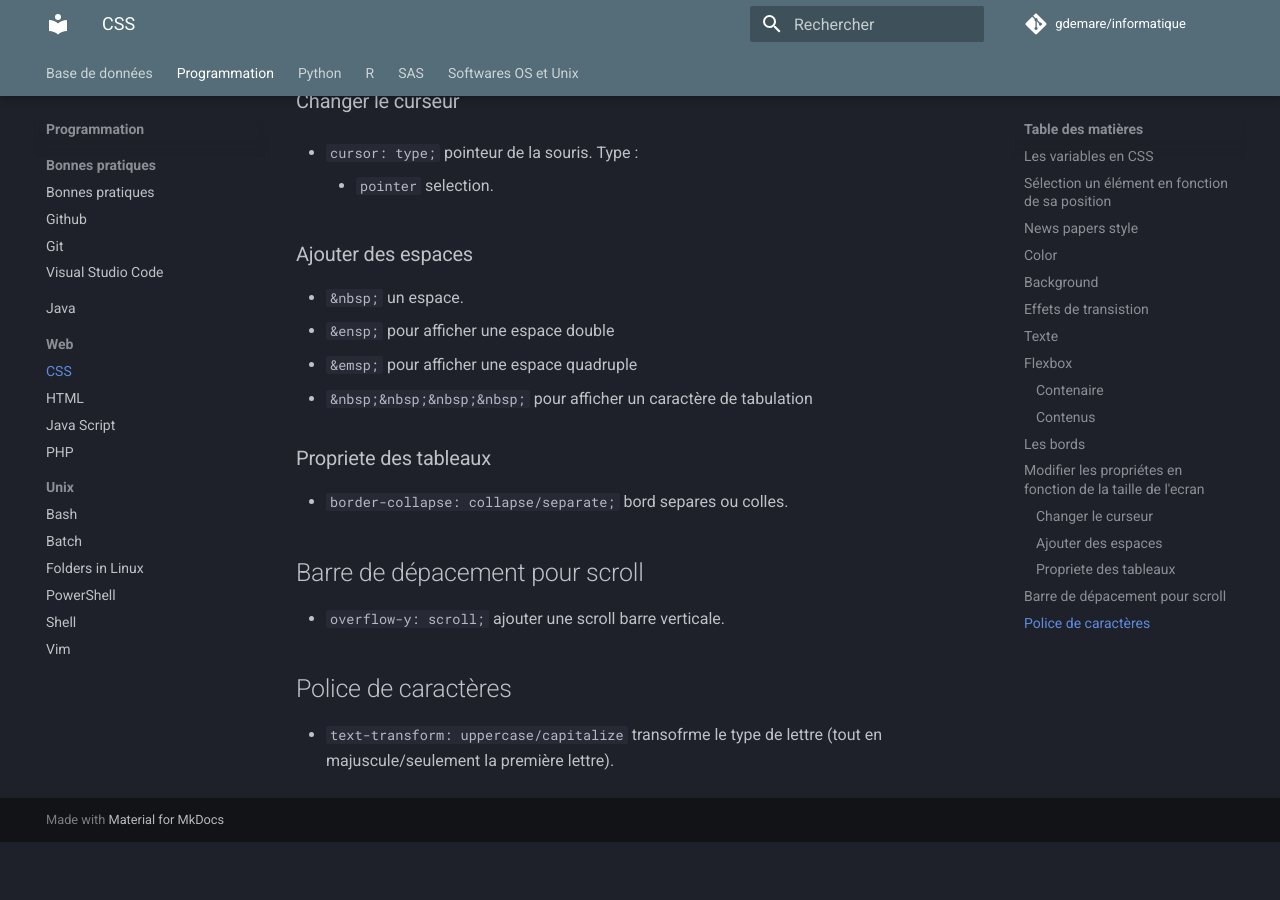
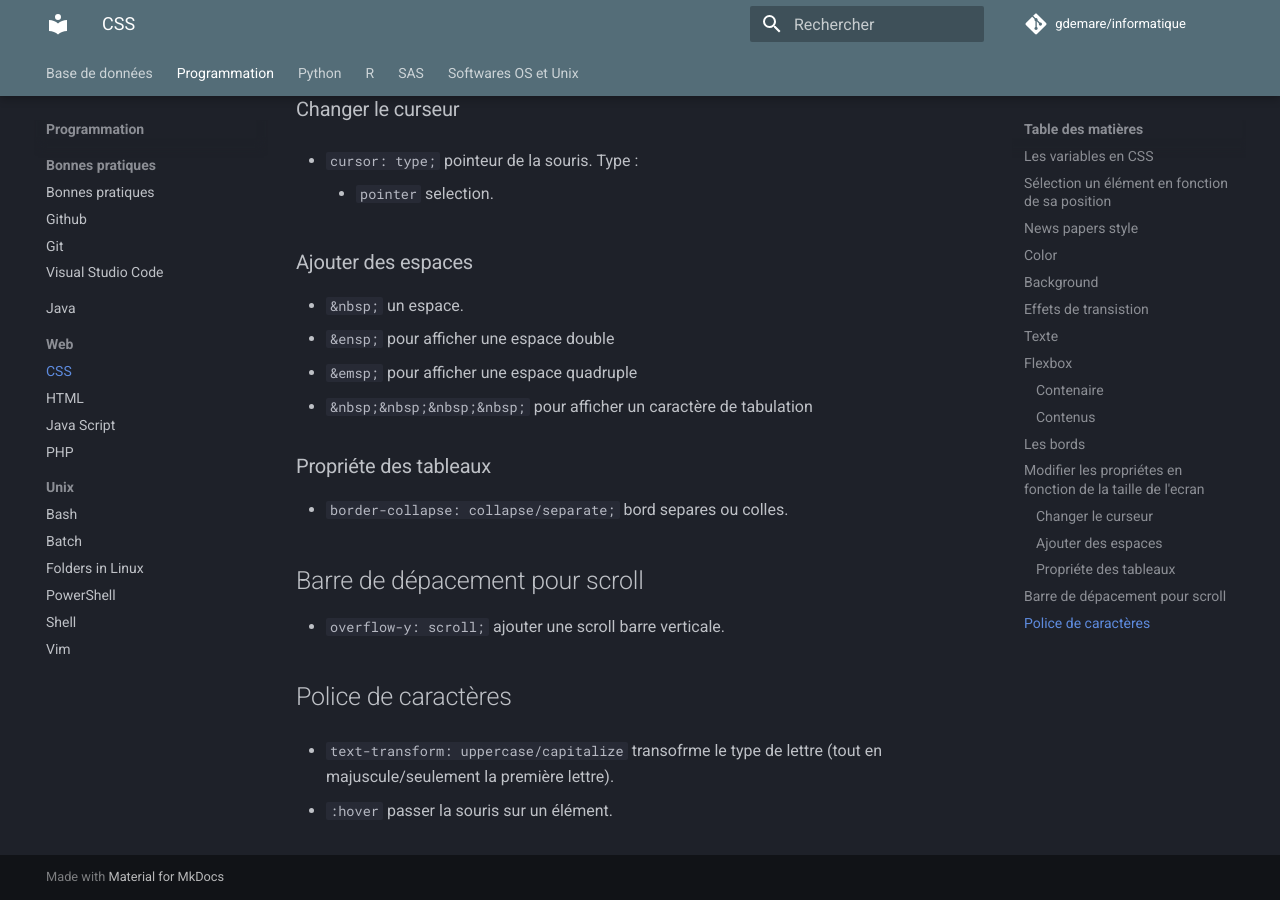
Before and after one commit to gdemare/Informatique, an MkDocs documentation site: the page built from docs/programming/web/css.md, in a window 1280 px wide and 900 px high, scrolled down 2888 px. Built offline with MkDocs 1.6.1 and Material for MkDocs 9.7.7, drawn with Linux system fonts in a browser that asks for light colours; comment, search, counter and statistics services are not loaded; before the commit the page ends 3730 px from its top, so only the background shows below that; some of the changed text lies outside the part shown.

Commit message:
Update css.md

```diff
--- a/docs/programming/web/css.md
+++ b/docs/programming/web/css.md
@@ -1,6 +1,6 @@
 Préparer avant un Styleguide UI :
 
-* Pattern Lab
+* Pattern Lab.
 * [Huge](https://hugeinc.github.io/styleguide)
 
 ### Les variables en CSS
@@ -13,6 +13,7 @@
 `var(--main-bg-color)` appeler la variable dans le code.
 
 ### Sélection un élément en fonction de sa position
+:hover` passer la souris sur un élément.
 
 * `element:position` appliquer des propriétés à un element particulier. Position :
 
@@ -66,7 +67,6 @@
     * `nowrap` pas de retour à la ligne (par défaut).
     * `wrap` les éléments vont à la ligne lorsqu'il n'y a plus la place.
     * `wrap-reverse` les éléments vont à la ligne lorsqu'il n'y a plus la place en sens inverse.
-    *
 
 * `justify-content: ;` alignement sur le premier axe.
 
@@ -110,7 +110,7 @@
 * `&emsp;` pour afficher une espace quadruple
 * `&nbsp;&nbsp;&nbsp;&nbsp;` pour afficher un caractère de tabulation
 
-### Propriete des tableaux
+### Propriéte des tableaux
 
 * `border-collapse: collapse/separate;` bord separes ou colles.
 
@@ -121,3 +121,5 @@
 ## Police de caractères
 
 * `text-transform: uppercase/capitalize` transofrme le type de lettre (tout en majuscule/seulement la première lettre).
+
+* `:hover` passer la souris sur un élément.
```
